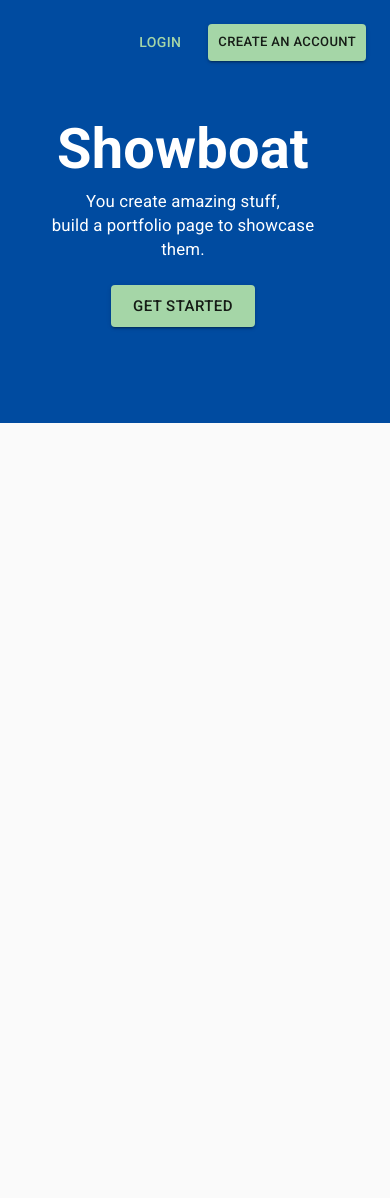
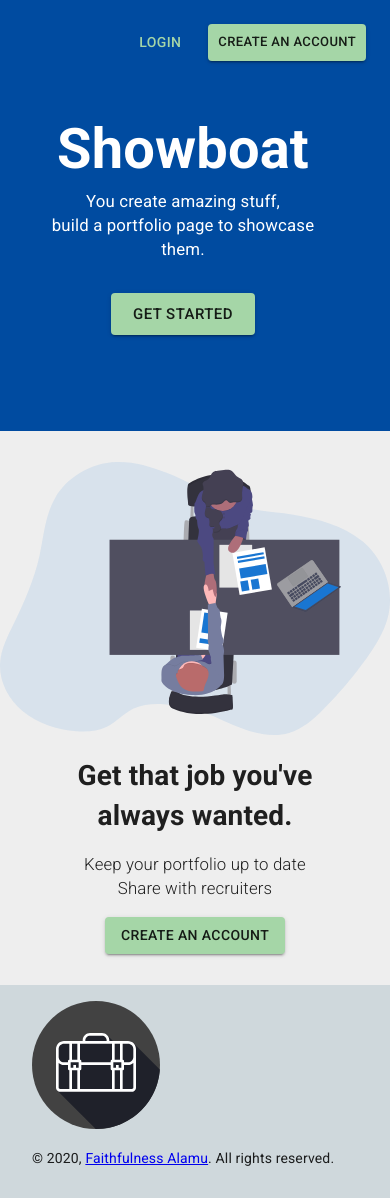
Before and after one commit to thealamu/showboat-ui, a React (Create React App) app: page / in a window 390 px wide. Before the commit the page ends 844 px from the top, so only its background shows below. Built offline with nearby package versions, Linux system fonts and the light colour scheme.

Commit message:
Update landing page UI
 - Add intro section
 - Add footer

```diff
--- a/src/Landing.css
+++ b/src/Landing.css
@@ -1,3 +1,50 @@
+footer {
+	background-color: #cfd8dc;
+	margin: 0;
+	width: 100%;
+	padding: 16px;
+	align-items: center;
+	padding-left: 32px;
+}
+
+footer img {
+	width: 128px;
+	height: 128px;
+}
+
+footer p {
+	font-weight: 400;
+}
+
+#intro {
+	display: flex;
+	justify-content: space-between;
+	align-items: center;
+	padding: 8% 2%;
+	background-color: #EEEEEE;
+}
+
+#introimg {
+	width: 58vw;
+}
+
+#intromessage {
+	width: 42vw;
+	text-align: center;
+}
+
+#intromessage #charge {
+	font-size: 3.5em;
+	margin: 0;
+	font-weight: 600;
+}
+
+#intromessage #explain {
+	margin: 16;
+	font-size: 1.5em;
+	font-weight: 300;
+}
+
 #headerlogin {
 	margin-right: 16px;
 }
@@ -23,25 +70,6 @@
 	margin-top: 48px;
 }
 
-@media only screen and (max-width: 600px) {
-	#headercharge h1 {
-		font-size: 4em;
-		margin: 0;
-		color: white;
-	}
-
-	#headercharge p {
-		margin: 0;
-		font-size: 1.2em;
-		color: white;
-	}
-
-	#headercharge button {
-		margin-top: 24px;
-	}
-}
-
-
 #appicon {
 	width: 24%;
 	height: 24%;
@@ -64,3 +92,43 @@
 #headercontainer {
 	margin: 48px;
 }
+
+
+@media only screen and (max-width: 600px) {
+	#intro {
+		display: block;
+		padding-left: 0%;
+		padding-right: 0%;
+	}
+
+	#introimg {
+		width: 100vw;
+	}
+
+	#intromessage {
+		width: 100vw;
+	}
+
+
+	#intromessage #charge {
+		font-size: 2.0em;
+		margin-top: 4%;
+	}
+
+	#intromessage #explain {
+		margin: 16;
+		font-size: 1.2em;
+	}
+
+	#headercharge h1 {
+		font-size: 4em;
+	}
+
+	#headercharge p {
+		font-size: 1.2em;
+	}
+
+	#headercharge button {
+		margin-top: 32px;
+	}
+}
--- a/src/Landing.js
+++ b/src/Landing.js
@@ -2,10 +2,12 @@ import React from 'react'
 import './Landing.css'
 import Container from '@material-ui/core/Container';
 import Button from '@material-ui/core/Button';
+import Paper from '@material-ui/core/Paper';
 
 export default function Landing() {
 	return (
-		<div id="header">
+		<>
+			<section id="header">
 				<div className="right">
 					<Button id="headerlogin" color="secondary">Login</Button>
 					<Button variant="contained" size="small" color="secondary">Create an Account</Button>
@@ -18,6 +20,21 @@ export default function Landing() {
 						<Button variant="contained" size="large" color="secondary">Get started</Button>
 					</div>
 				</div>
+			</section>
+		    <section id="desc">
+			</section>
+		    <section id="intro">
+				<img id="introimg" src={window.location.origin + '/assets/interview.svg'} />
+				<div id="intromessage">
+					<p id="charge">Get that job you've <br/> always wanted.</p>
+					<p id="explain"> Keep your portfolio up to date <br/> Share with recruiters</p>
+					<Button variant="contained" color="secondary">Create an Account</Button>
 				</div>
+			</section>
+			<footer>
+				<img src={window.location.origin + '/assets/portfolio.svg'} />
+				<p>  © 2020, <a href="https://thealamu.tech">Faithfulness Alamu</a>. All rights reserved. </p>
+			</footer>
+		</>
 	)
 }
```
Also changed, not shown: public/assets/interview.svg (added). Lines whose indentation alone changed are shown as unchanged.
